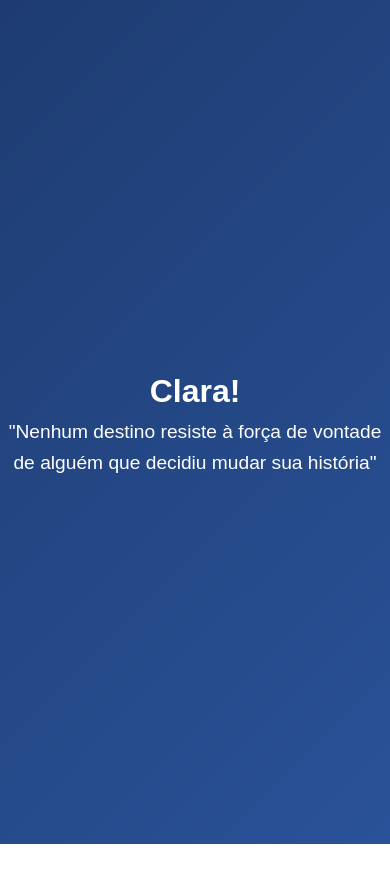
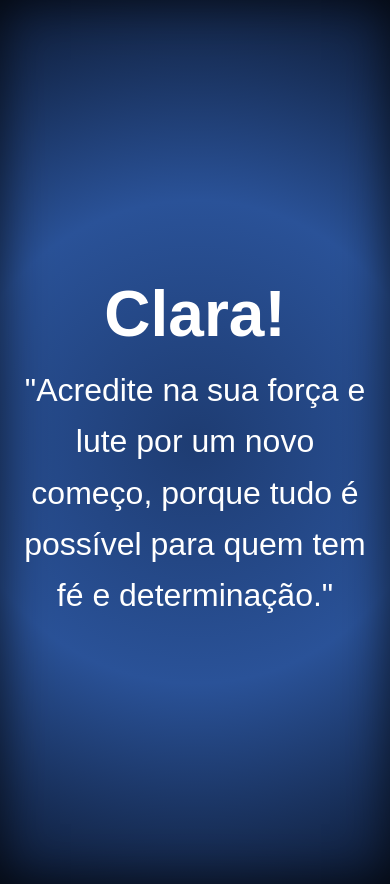
Before and after one commit to rdroger/teste01, a plain HTML site: page index.html in a window 390 px wide. Before the commit the page ends 844 px from the top, so only its background shows below. Drawn offline with Linux system fonts and the light colour scheme.

Commit message:
index.html

```diff
--- a/index.html
+++ b/index.html
@@ -9,35 +9,36 @@
             font-family: Arial, sans-serif;
             line-height: 1.6;
             margin: 0;
-            padding: 0;
-            background: linear-gradient(135deg, #1e3c72, #2a5298);
+            padding: 20px;
+            background: radial-gradient(circle, #1e3c72, #2a5298, #0d1a33);
             color: #fff;
             display: flex;
             justify-content: center;
             align-items: center;
             height: 100vh;
             text-align: center;
+            box-shadow: inset 0 0 50px rgba(0, 0, 0, 0.7);
         }
 
         h1 {
             color: #ffffff;
-            font-size: 3em;
+            font-size: 6em;
             margin: 0;
         }
 
         p {
             color: #ffffff;
-            font-size: 1.5em;
+            font-size: 3em;
             margin: 0;
         }
 
         /* Responsividade para dispositivos móveis */
         @media (max-width: 600px) {
             h1 {
-                font-size: 2em;
+                font-size: 4em;
             }
             p {
-                font-size: 1.2em;
+                font-size: 2em;
             }
         }
     </style>
@@ -45,7 +46,7 @@
 <body>
     <div>
         <h1>Clara!</h1>
-        <p>"Nenhum destino resiste à força de vontade de alguém que decidiu mudar sua história"</p>
+        <p>"Acredite na sua força e lute por um novo começo, porque tudo é possível para quem tem fé e determinação."</p>
     </div>
 </body>
 </html>
```
